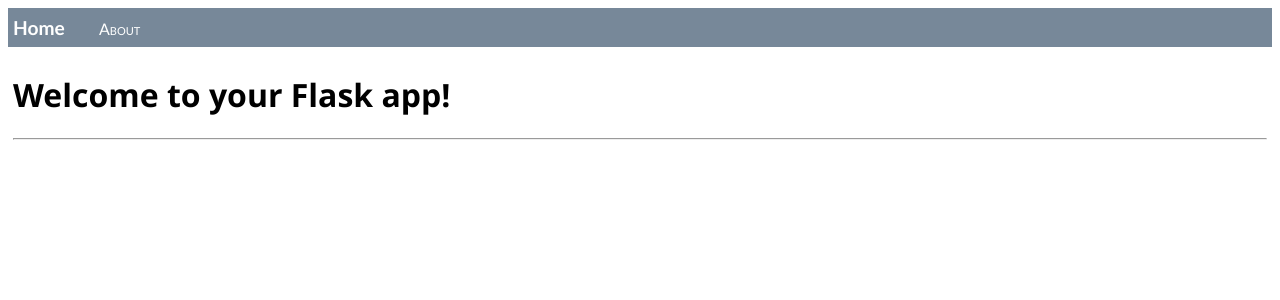
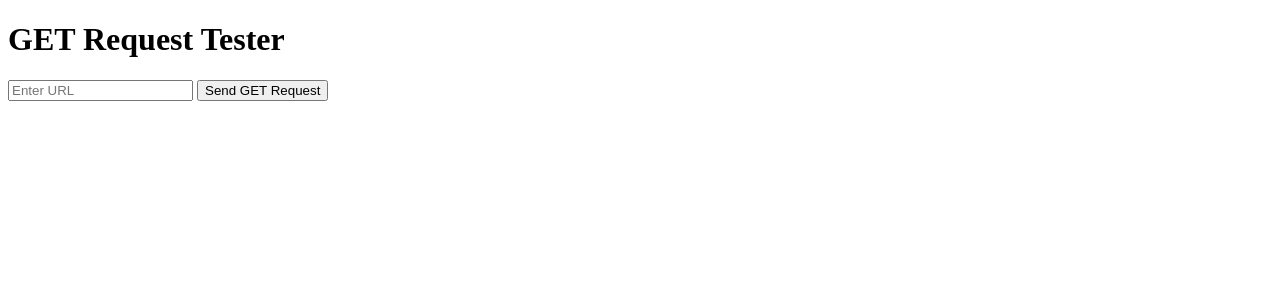
Before and after one commit to ppmiralles0110/getcommandapp, a Flask app: page / in a window 1280 px wide. Shown: the top 300 px of the page. Run offline with Flask 3, Linux system fonts and the light colour scheme.

Commit message:
added get command feature

```diff
--- a/flask-template/app.py
+++ b/flask-template/app.py
@@ -1,12 +1,19 @@
-from flask import Flask, render_template
+from flask import Flask, render_template, request
+import requests
 
 app = Flask(__name__)
 
-
-@app.route("/")
+@app.route("/", methods=["GET", "POST"])
 def home():
-    return render_template("home.html")
-
+    response = None
+    if request.method == "POST":
+        url = request.form.get("url")
+        try:
+            r = requests.get(url, timeout=5)
+            response = r.text
+        except Exception as e:
+            response = f"Error: {e}"
+    return render_template("home.html", response=response)
 
 @app.route("/about")
 def about():
--- a/flask-template/requirements.txt
+++ b/flask-template/requirements.txt
@@ -1,2 +1,3 @@
 flask
 gunicorn
+requests
--- a/flask-template/templates/home.html
+++ b/flask-template/templates/home.html
@@ -1,5 +1,17 @@
-{% extends 'base.html' %}
-
-{% block content %}
-    <h1>{% block title %} Welcome to your Flask app! {% endblock %}</h1>
-{% endblock %}
+<!DOCTYPE html>
+<html>
+<head>
+    <title>URL GET Request</title>
+</head>
+<body>
+    <h1>GET Request Tester</h1>
+    <form method="post" action="/">
+        <input type="text" name="url" placeholder="Enter URL" required>
+        <button type="submit">Send GET Request</button>
+    </form>
+    {% if response %}
+        <h2>Response:</h2>
+        <pre>{{ response }}</pre>
+    {% endif %}
+</body>
+</html>
```
